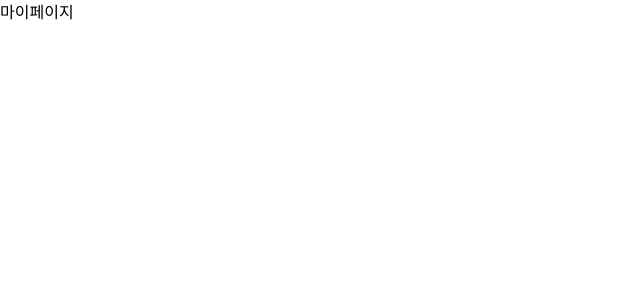
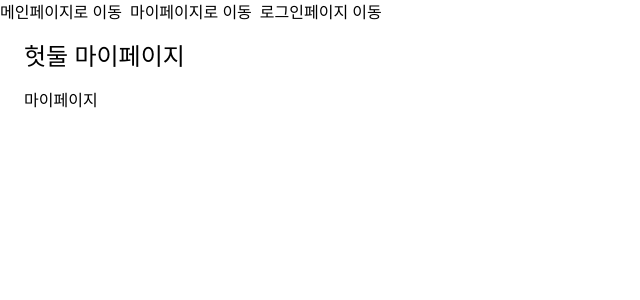
Before and after one commit to nmc2711/onetwo, a Next.js app: page /mypage in a window 1280 px wide. Shown: the top 300 px of the page, without its empty margins (0-640 px from the left). Built offline with nearby package versions, Linux system fonts and the light colour scheme.

Commit message:
fix: 네비게이션 마이페이지 추가 및 공통컴포넌트화

```diff
--- a/components/common/Navbar.tsx
+++ b/components/common/Navbar.tsx
@@ -13,6 +13,11 @@ const Navbar = () => {
           <li>
             <Link href="/mypage">
               <a>마이페이지로 이동</a>
+            </Link>
+          </li>
+          <li>
+            <Link href="/sign-in">
+              <a>로그인페이지 이동</a>
             </Link>
           </li>
         </ul>
--- a/pages/mypage.tsx
+++ b/pages/mypage.tsx
@@ -3,18 +3,20 @@
  */
 import type { NextPage } from "next";
 
+import Page from '../components/common/Page';
+
 import Head from "next/head";
 
 const MyPage: NextPage = () => {
   return (
-    <div>
+    <Page title="헛둘 마이페이지">
       <Head>
         <title>마이페이지</title>
         <meta name="description" content="푸렌드 마이페이지" />
       </Head>
 
       <h1>마이페이지</h1>
-    </div>
+    </Page>
   );
 };
 export default MyPage;
```
